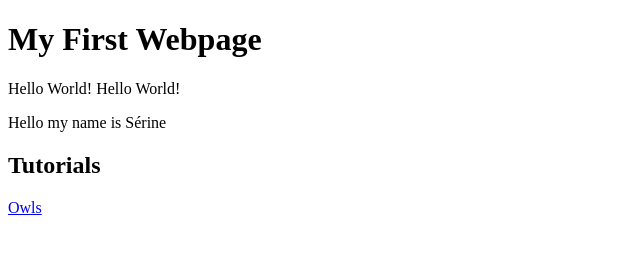
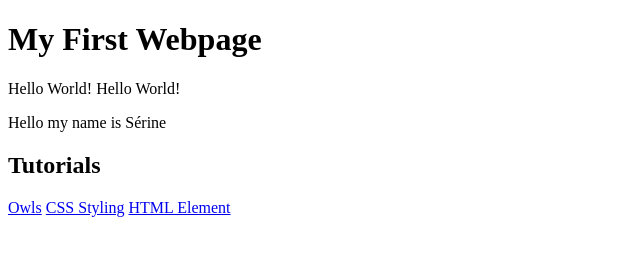
Before and after one commit to serinelaib/serinelaib.github.io, a plain HTML site: page index.html in a window 1280 px wide. Shown: the whole page, without its empty margins (0-640 px from the left). Drawn offline with Linux system fonts and the light colour scheme.

Commit message:
Add links

```diff
--- a/index.html
+++ b/index.html
@@ -12,6 +12,8 @@
 <p>Hello my name is S&eacute;rine</p>
 <h2>Tutorials</h2>
 <a href="owls.html">Owls</a>
+<a href="https://codepen.io/serinelaib/pen/GRgKoqj?editors=1100">CSS Styling</a>
+<a href="https://codepen.io/serinelaib/pen/GRgKoqj?editors=1100">HTML Element</a>
 
  </body>
  </html>
```
